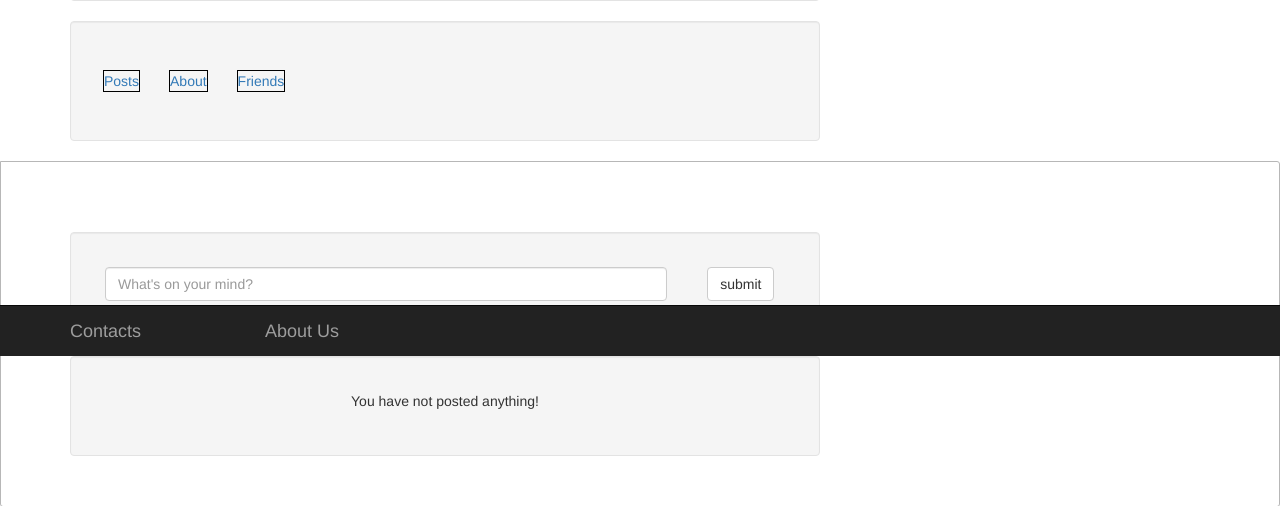
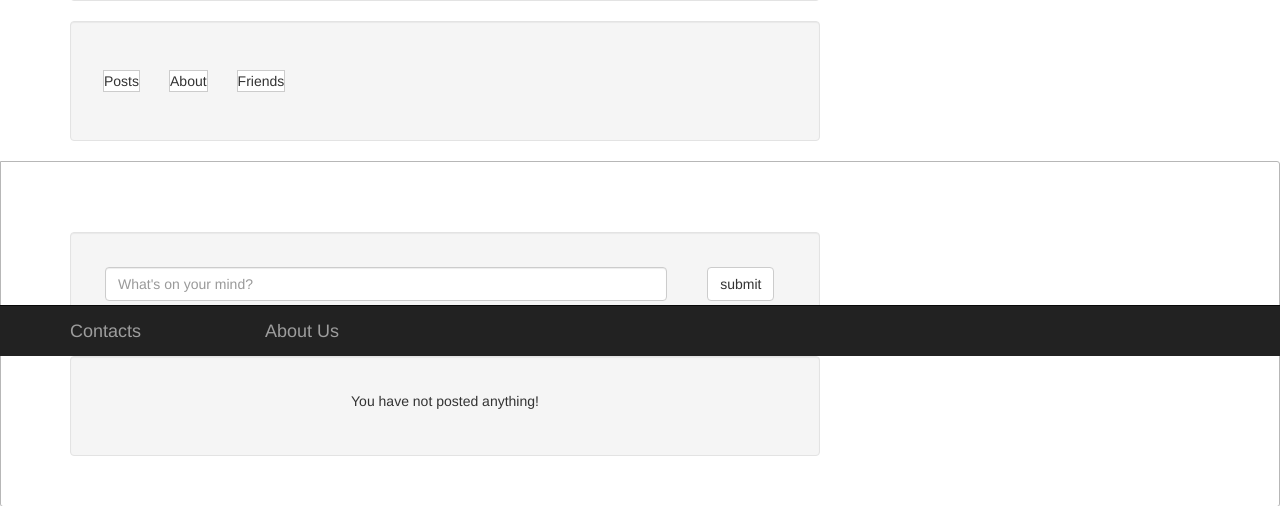
Before and after one commit to tcarrio/cse-notsosocialnetwork, a Flask app: page /profile in a window 1280 px wide. Shown: the part 444-950 px from the top of the page. Run offline with Flask 2, Linux system fonts and the light colour scheme; the visitor is signed in with stand-in values (Sample User, id 1); some libraries are stand-ins or nearby versions.

Commit message:
Refactoring form

```diff
--- a/templates/profile.html
+++ b/templates/profile.html
@@ -144,9 +144,9 @@
                 <div class="panel-body">
                     <div class="row">
                         <ul class="tabs" data-persist="true">
-                            <a href="#Posts" class="btn"><li class="selected">Posts</li></a>
-                            <a href="#About" class="btn"><li>About</li></a>
-                            <a href="#Friends" class="btn"><li>Friends</li></a>
+                            <a href="#Posts" class="btn"><li class="selected btn-default">Posts</li></a>
+                            <a href="#About" class="btn"><li class="btn-default">About</li></a>
+                            <a href="#Friends" class="btn"><li class="btn-default">Friends</li></a>
                         </ul>
                     </div>
                 </div>
```
